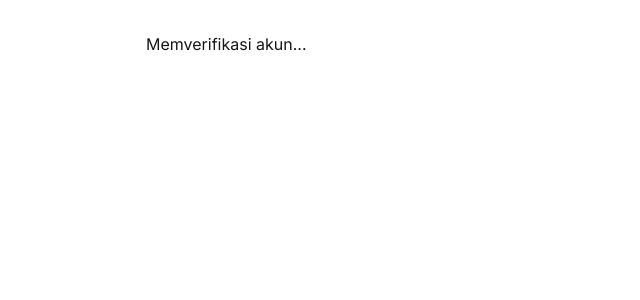
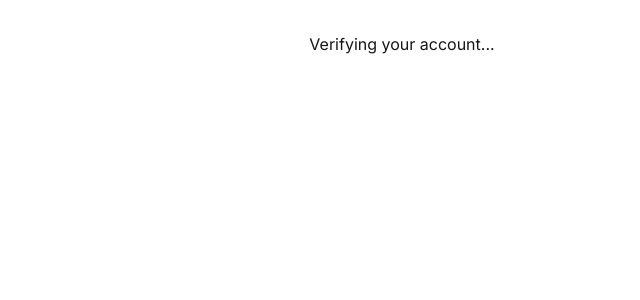
Before and after one commit to stevenmulya/mystore-nextjs, a Next.js app: page /auth/callback in a window 1280 px wide. Shown: the top 300 px of the page, without its empty margins (238-878 px from the left). Built offline with nearby package versions, Linux system fonts and the light colour scheme; no server answers.

Commit message:
Initial commit

```diff
--- a/src/app/auth/callback/page.tsx
+++ b/src/app/auth/callback/page.tsx
@@ -9,7 +9,7 @@ export default function CallbackPage() {
   const searchParams = useSearchParams()
 
   useEffect(() => {
-    const handleAuthRedirect = async () => {
+    const handleAuth = async () => {
       const type = searchParams.get('type')
       const { data: { session } } = await supabase.auth.getSession()
 
@@ -23,13 +23,13 @@ export default function CallbackPage() {
       }
 
       if (type === 'signup' || user.email_confirmed_at || user.confirmed_at) {
-        const { data: profile, error: profileError } = await supabase
+        const { data: profile, error } = await supabase
           .from('profiles')
           .select('*')
           .eq('id', user.id)
           .single()
 
-        if (!profile && !profileError) {
+        if (!profile && !error) {
           await supabase.from('profiles').insert({
             id: user.id,
             email: user.email
@@ -40,12 +40,8 @@ export default function CallbackPage() {
       }
     }
 
-    handleAuthRedirect()
+    handleAuth()
   }, [router, searchParams])
 
-  return (
-    <div className="p-4">
-      <h1>Memverifikasi akun...</h1>
-    </div>
-  )
+  return <div className="p-4 text-center">Verifying your account...</div>
 }
```
